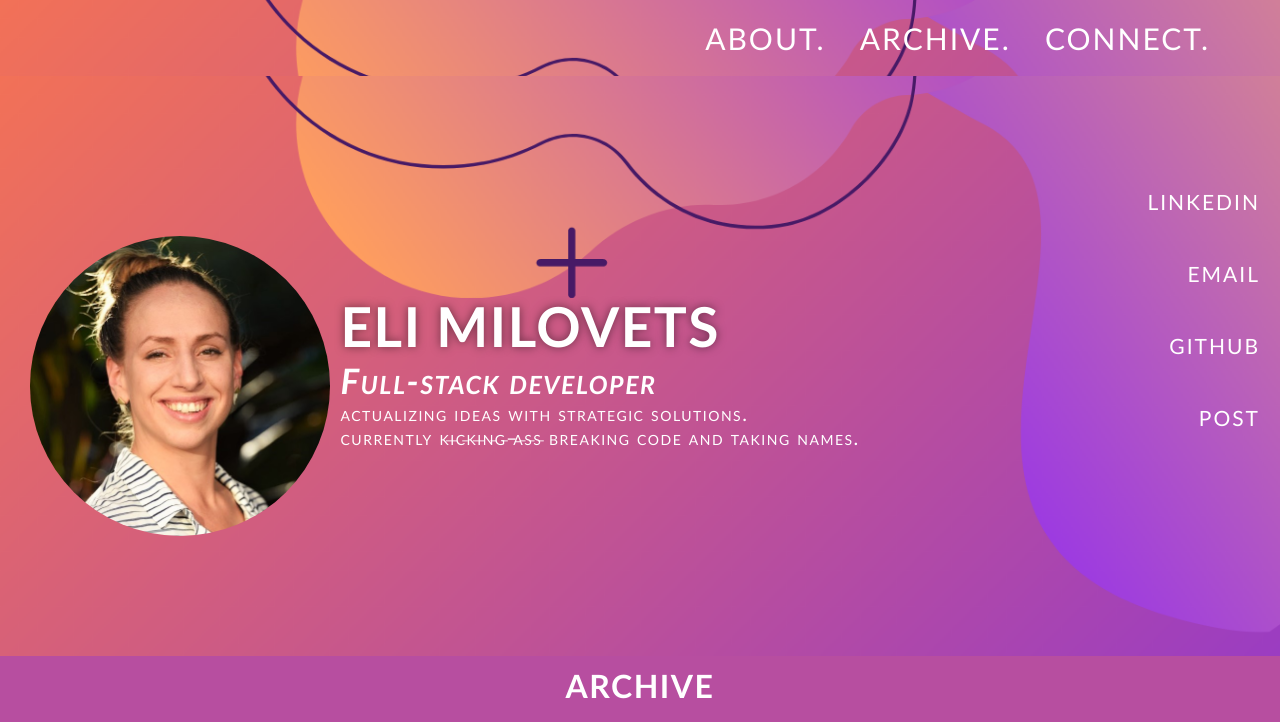
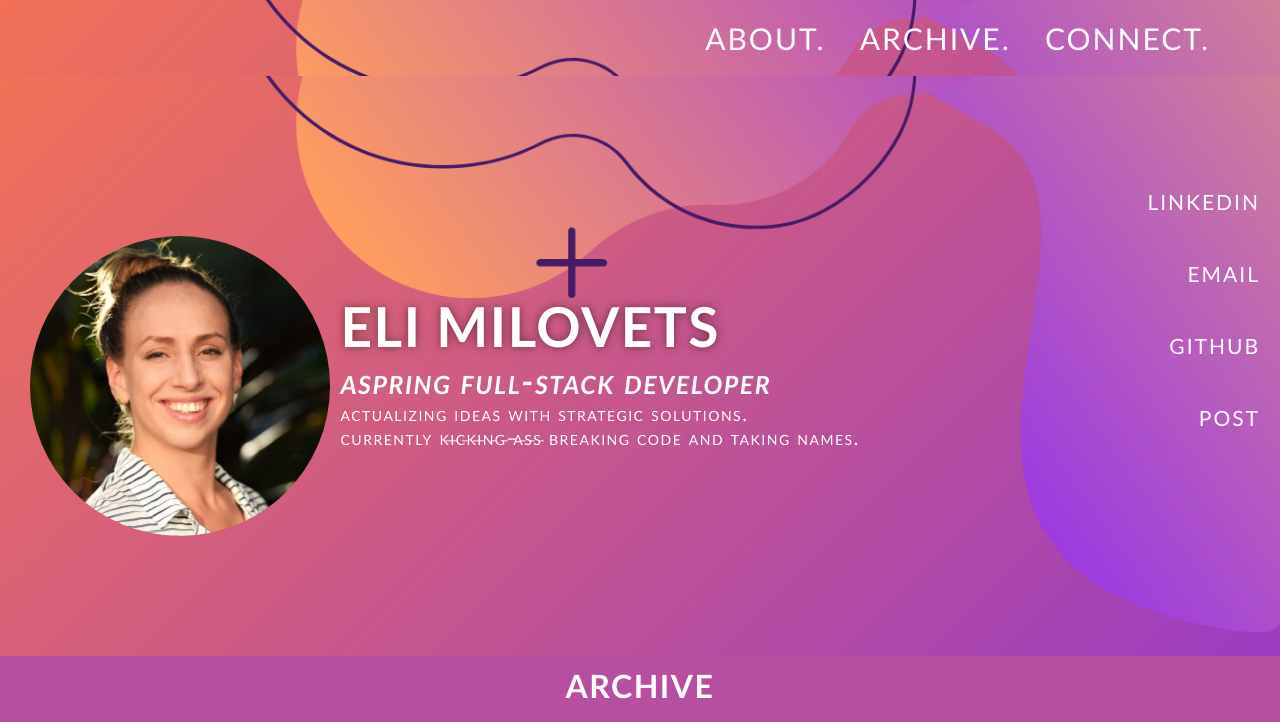
Before and after one commit to Milovets/eli-portfolio, a plain HTML site: page index.html in a window 1280 px wide. Shown: the top 722 px of the page. Drawn offline with Linux system fonts and the light colour scheme.

Commit message:
edit hero text

```diff
--- a/index.html
+++ b/index.html
@@ -37,7 +37,7 @@
             <br>
             <br>
             <h2>ELI MILOVETS</h1>
-            <h3>Full-stack developer</h2>
+            <h3>aspring full-stack developer</h2>
             <p>
                 actualizing ideas with strategic solutions. <br> currently k̶i̶c̶k̶i̶n̶g̶ ̶a̶s̶s̶  breaking code and taking names.
             </p>
```
Also changed, not shown: 1 other file.
